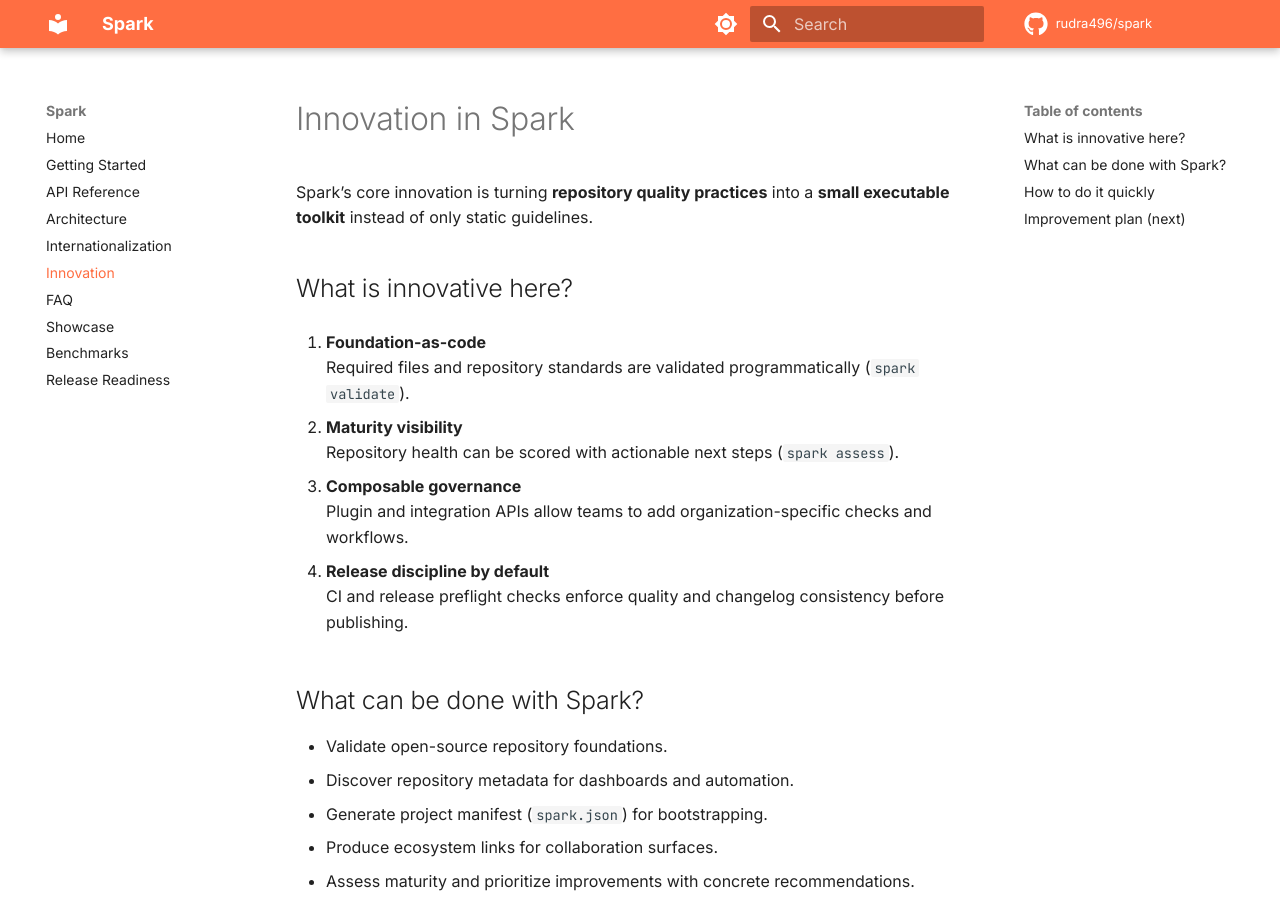
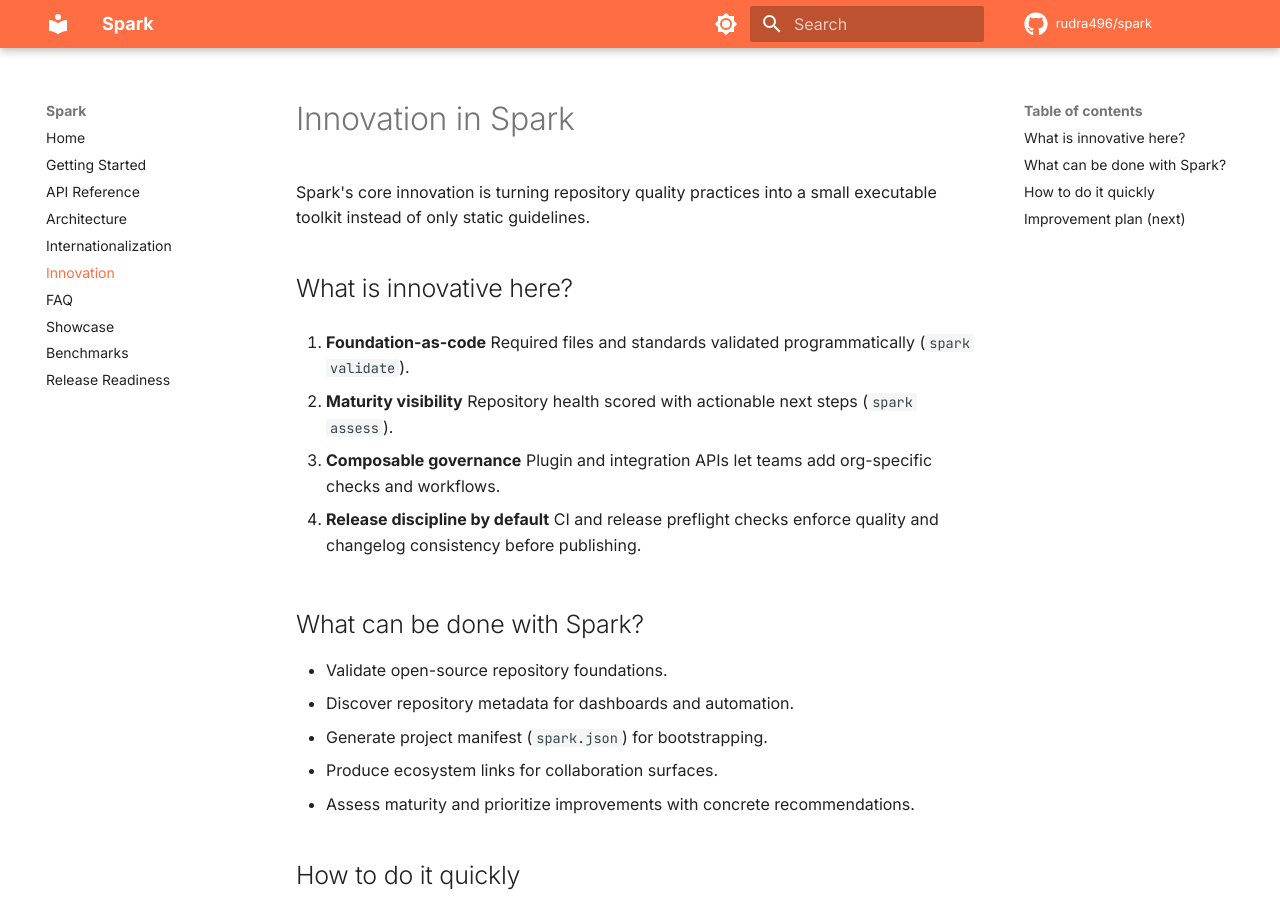
Before and after one commit to rudra496/spark, an MkDocs documentation site: the page built from docs/INNOVATION.md, in a window 1280 px wide and 900 px high. Built offline with MkDocs 1.6.1 and Material for MkDocs 9.7.7, drawn with Linux system fonts in a browser that asks for light colours; comment, search, counter and statistics services are not loaded; the version menu is left out.

Commit message:
fix: resolve CI failures — markdown lint, release changelog, docs deploy
- Restore .markdownlint.json with relaxed rules (120 chars, tables allowed)
- Fix CHANGELOG: [0.2.0] → [v0.2.0] for release workflow grep
- Remove homepage verification from docs deploy (Pages not configured)
- Remove standalone docs-link-check workflow
- Fix long lines in README, docs/index, INNOVATION, SECURITY

```diff
--- a/docs/INNOVATION.md
+++ b/docs/INNOVATION.md
@@ -1,20 +1,25 @@
 # Innovation in Spark
 
-Spark’s core innovation is turning **repository quality practices** into a **small executable toolkit** instead of only static guidelines.
+Spark's core innovation is turning repository quality
+practices into a small executable toolkit instead of only static guidelines.
 
 ## What is innovative here?
 
 1. **Foundation-as-code**
-   Required files and repository standards are validated programmatically (`spark validate`).
+   Required files and standards validated programmatically
+   (`spark validate`).
 
 2. **Maturity visibility**
-   Repository health can be scored with actionable next steps (`spark assess`).
+   Repository health scored with actionable next steps
+   (`spark assess`).
 
 3. **Composable governance**
-   Plugin and integration APIs allow teams to add organization-specific checks and workflows.
+   Plugin and integration APIs let teams add org-specific
+   checks and workflows.
 
 4. **Release discipline by default**
-   CI and release preflight checks enforce quality and changelog consistency before publishing.
+   CI and release preflight checks enforce quality and
+   changelog consistency before publishing.
 
 ## What can be done with Spark?
 
```
Also changed, not shown: CHANGELOG.md (+1 -1 lines), README.md (+12 -9 lines), SECURITY.md (+3 -2 lines), docs/index.md (+5 -2 lines), .markdownlint.json (added), 2 other files.
